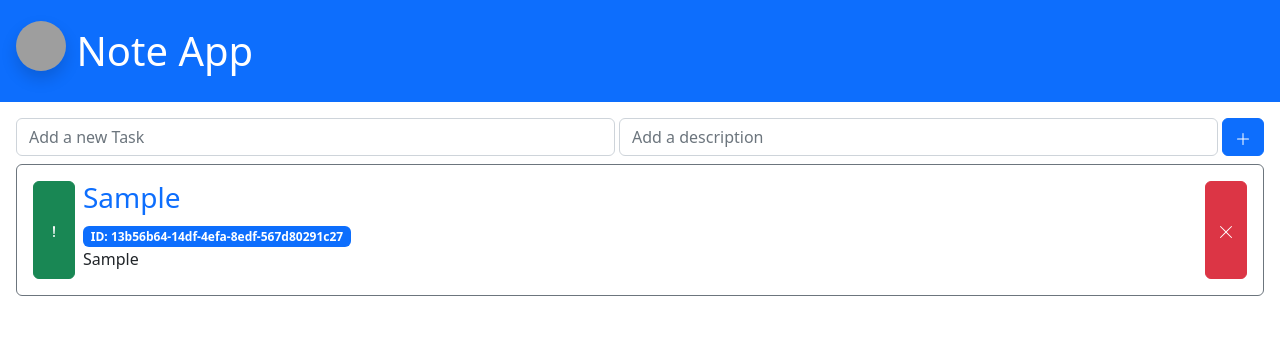
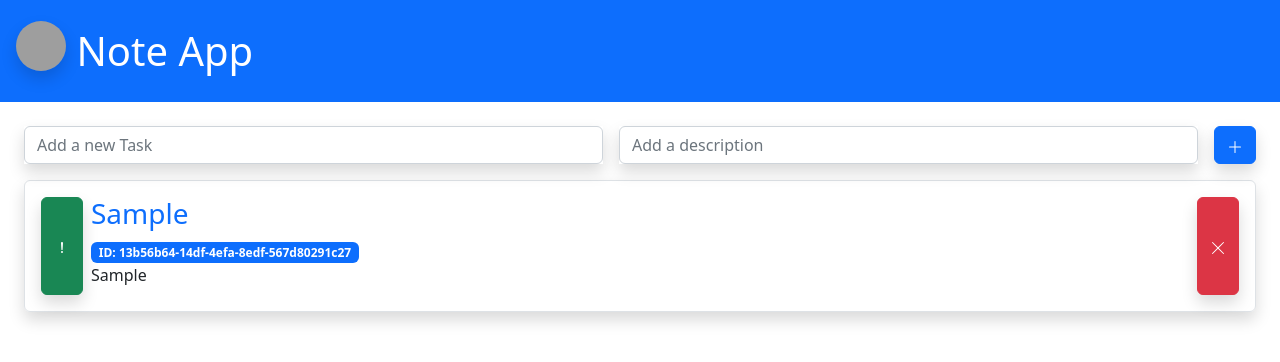
Before and after one commit to celesdv/note-app-task, a React (Create React App) app: page / in a window 1280 px wide. Both pictures are taken after typing "Sample", "Sample" into the empty fields and a click on the button 1243 px from the left and 137 px from the top of the page. Shown: the top 362 px of the page. Built offline with nearby package versions, Linux system fonts and the light colour scheme; grey boxes are pictures that could not be loaded.

Commit message:
:lipstick: Style update

```diff
--- a/src/components/Header.js
+++ b/src/components/Header.js
@@ -10,7 +10,7 @@ const Header = () => {
           width="50"
           height="50"
           className="d-inline-block align-top shadow rounded-circle"
-        />{" "}
+        />{"  "}
         Note App
       </Navbar.Brand>
     </Navbar>
--- a/src/components/Task.js
+++ b/src/components/Task.js
@@ -14,27 +14,37 @@ const Task = ({
     <div
       className={
         completed
-          ? "completed d-flex p-2 border border-secondary rounded mb-2"
-          : "d-flex p-2 border border-secondary rounded mb-2"
+          ? "bg-secondary opacity-50 d-flex p-2 m-2 border rounded shadow "
+          : "d-flex p-2 m-2 border rounded shadow "
       }
     >
       <Button
-        variant="success"
-        className="m-2"
+        variant={completed ? "dark" : "success"}
+        className="m-2 shadow"
         onClick={() => completeTask(id)}
       >
         {completed ? <BsCheckLg /> : <BsExclamationLg />}
       </Button>
-      <div className="w-100 align-self-center pt-2">
-        <div className={completed ? "cross-out" : ""}>
-          <h3 className="text-primary">{title}</h3>
-          <span className="badge bg-primary text-wrap">ID: {id}</span>
-          <p>{description}</p>
-        </div>
+      <div
+        className={
+          completed
+            ? "cross-out w-100 align-self-center pt-2"
+            : "w-100 align-self-center pt-2"
+        }
+      >
+        <h3 className={completed ? "text-light" : "text-primary"}>{title}</h3>
+        <span
+          className={
+            completed ? "badge bg-dark text-wrap" : "badge bg-primary text-wrap"
+          }
+        >
+          ID: {id}
+        </span>
+        <p>{description}</p>
       </div>
       <Button
-        variant="danger"
-        className="m-2"
+        variant={completed ? "dark" : "danger"}
+        className="m-2 shadow"
         onClick={() => deleteTask(id)}
       >
         <BsXLg />
--- a/src/components/TaskForm.js
+++ b/src/components/TaskForm.js
@@ -32,21 +32,21 @@ const TaskForm = ({ saveTask }) => {
 
   return (
     <Form className="d-flex flex-row mb-2" onSubmit={handleSubmit}>
-      <Form.Group className="w-50 me-1" controlId="title">
+      <Form.Group className="w-50 m-2 shadow" controlId="title">
         <Form.Control
           type="text"
           placeholder="Add a new Task"
           onChange={handleChangeTitle}
         />
       </Form.Group>
-      <Form.Group className="w-50 me-1" controlId="description">
+      <Form.Group className="w-50 m-2 shadow" controlId="description">
         <Form.Control
           type="text"
           placeholder="Add a description"
           onChange={handleChangeDescription}
         />
       </Form.Group>
-      <Button variant="primary" type="submit">
+      <Button variant="primary" type="submit" className="shadow m-2">
         <BsPlusLg />
       </Button>
     </Form>
--- a/src/styles/Task.css
+++ b/src/styles/Task.css
@@ -1,7 +1,3 @@
-.completed {
-    background-color: rgb(227, 219, 219);
-}
-
 .cross-out{
     text-decoration: line-through;
 }
```
